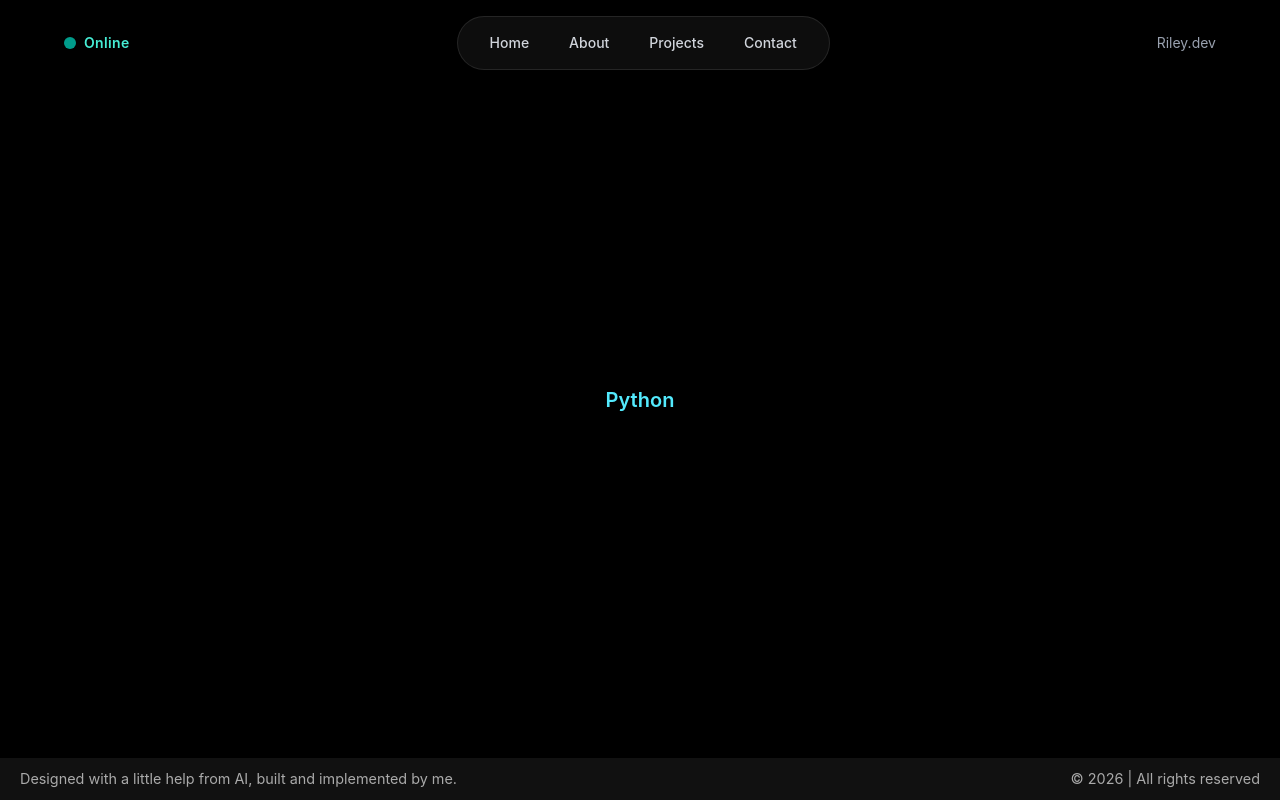
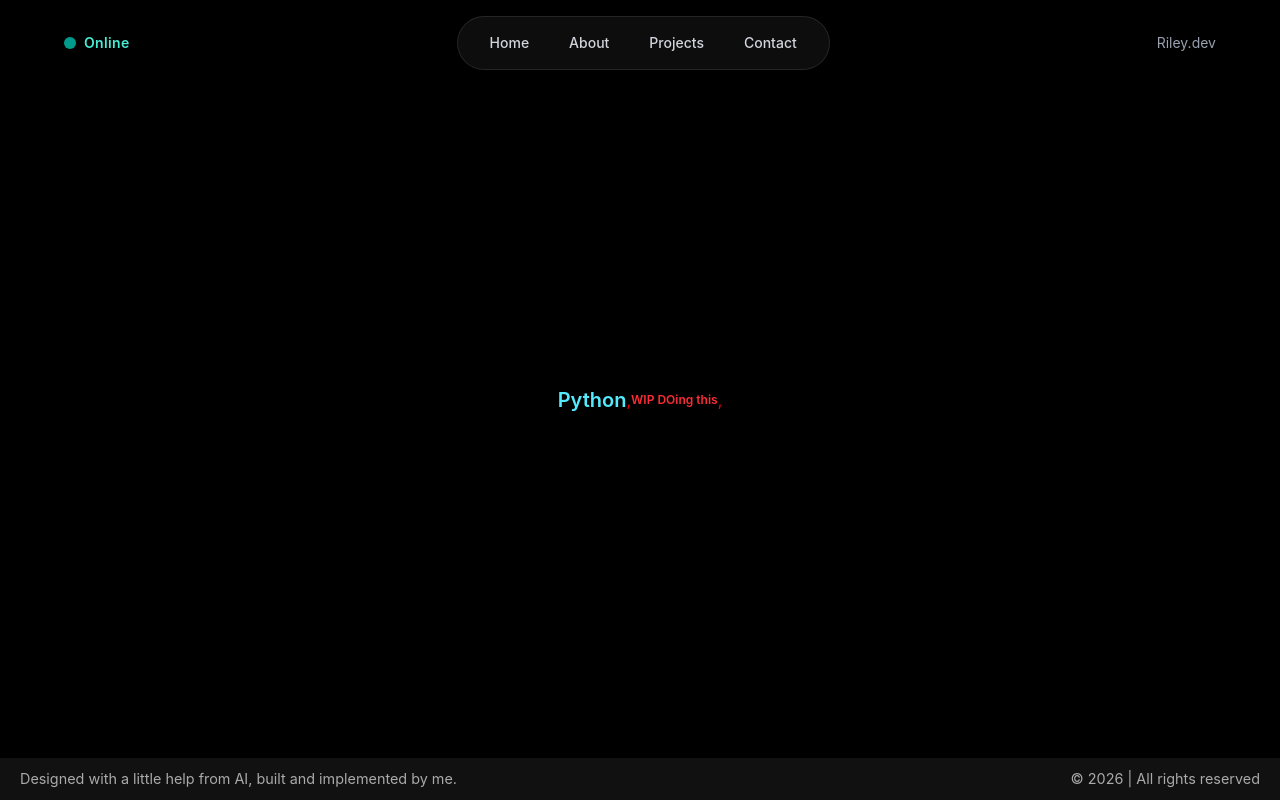
Before and after one commit to Riley36666/ActuallyPortfilio, a React (Vite) app in the folder frontend/: page /pythoncli in a window 1280 px wide. Built offline with nearby package versions, Linux system fonts and the light colour scheme.

Commit message:
added WIP

```diff
--- a/frontend/src/pages/projectPages/pythoncli.jsx
+++ b/frontend/src/pages/projectPages/pythoncli.jsx
@@ -20,7 +20,10 @@ function CliProject() {
     >
       <h1 className="text-cyan-300 font-semibold text-xl">
         Python
-      </h1>
+      </h1>,
+      <p1 className="text-red-500 font-semibold text-xs">
+        WIP DOing this
+        </p1>,
     </motion.div>
   );
 }
```
